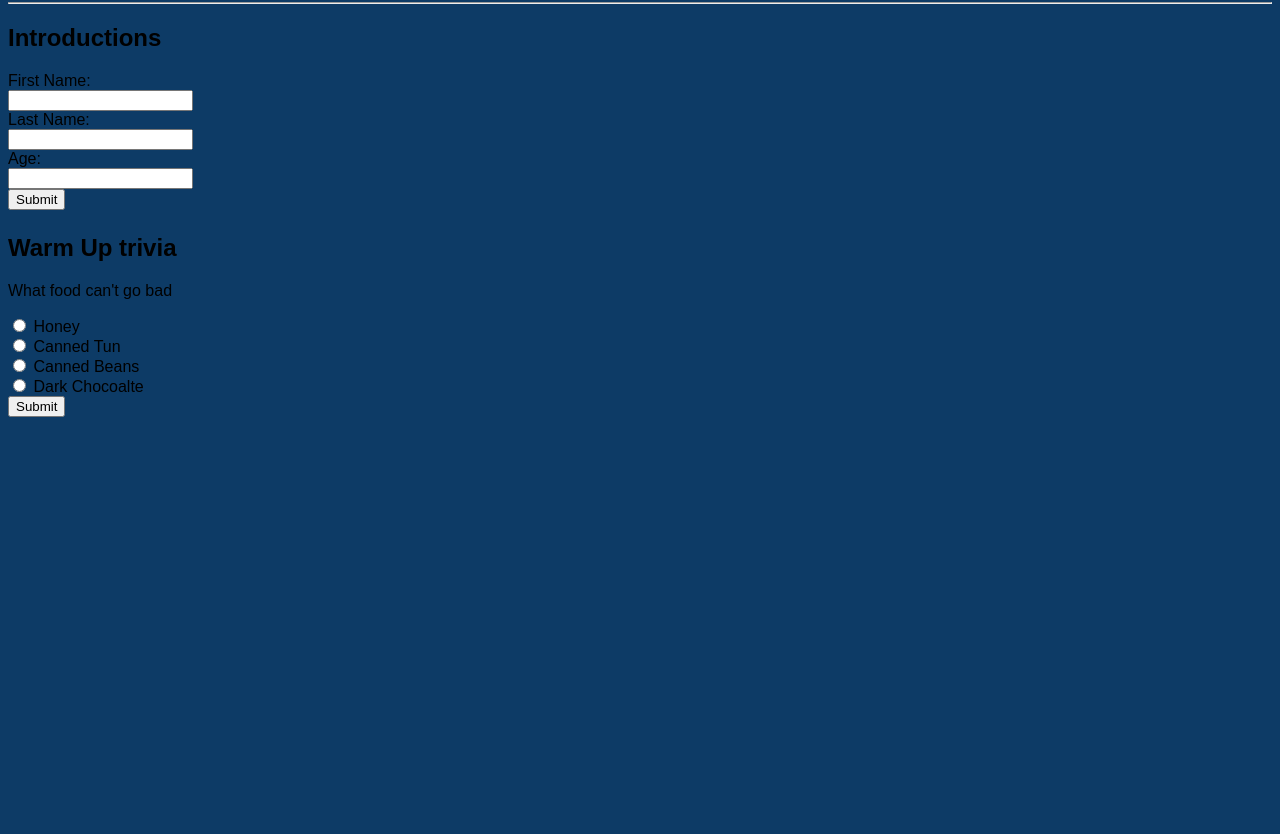
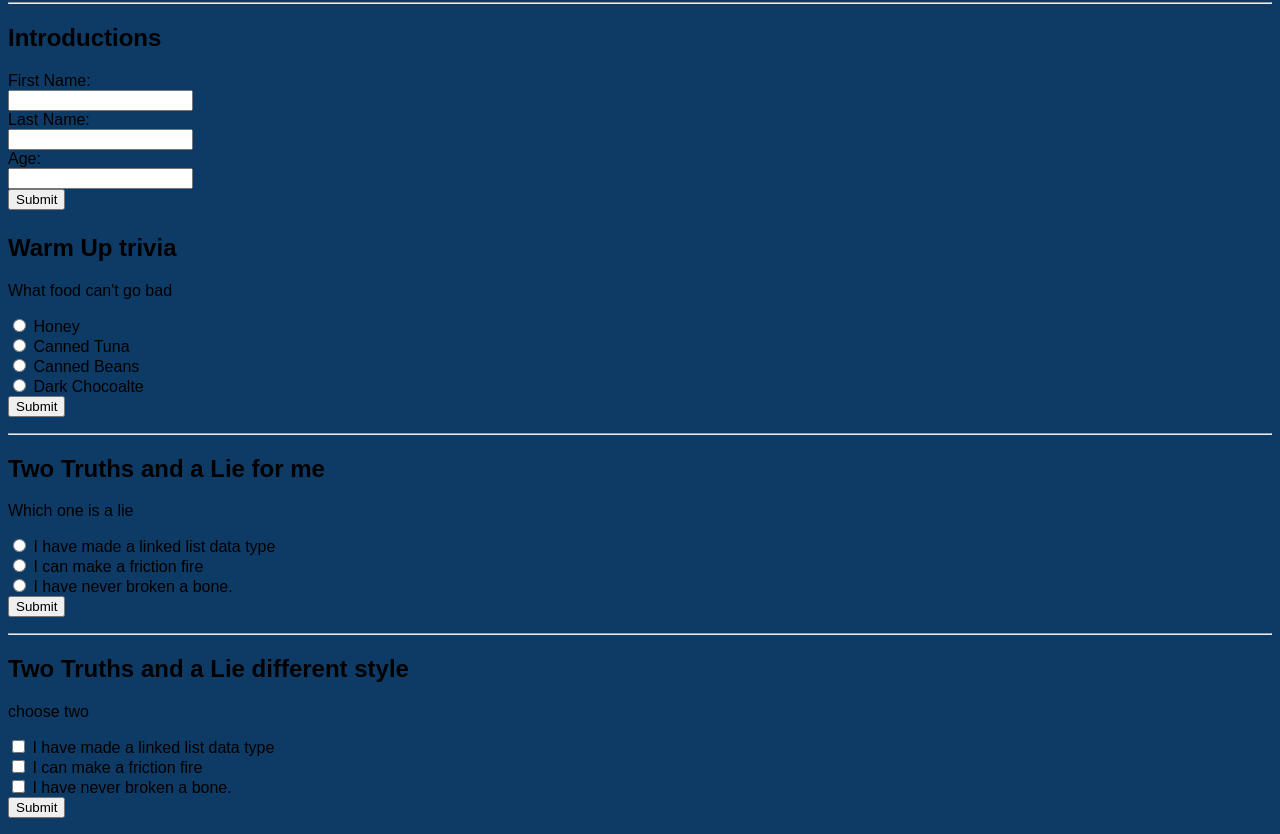
Before and after one commit to GCpeeper/Day14_copy, a plain HTML site: page index.html in a window 1280 px wide. Shown: the part 132-966 px from the top of the page. Before the commit the page ends 800 px from the top, so only its background shows below. Drawn offline with Linux system fonts and the light colour scheme; a web font is replaced by a local one.

Commit message:
added checkboxes

```diff
--- a/index.html
+++ b/index.html
@@ -57,17 +57,49 @@
       <h2>Warm Up trivia</h2>
       <p>What food can't go bad</p>
       <form action="">
-          <input type="radio" id="honey" name="trivia1" value="honey">
+          <input type="radio" id="honey" name="trivia1">
           <label for="trivia1-a">Honey</label><br>
-          <input type="radio" id="tuna" name="trivia1" value="bread">
-          <label for="trivia1-b">Canned Tun</label><br>
-          <input type="radio" id="beans" name="trivia1" value="milk">
+          <input type="radio" id="tuna" name="trivia1">
+          <label for="trivia1-b">Canned Tuna</label><br>
+          <input type="radio" id="beans" name="trivia1">
           <label for="trivia1-c">Canned Beans</label><br>
-          <input type="radio" id="chocoalte" name="trivia1" value="cheese">
+          <input type="radio" id="chocoalte" name="trivia1">
           <label for="trivia1-d">Dark Chocoalte</label><br>
       </form>
       <input type="button" value="Submit" onclick="checkTrivia1();">
       <p id="trivia1-answer"></p>
+      <hr>
+
+      <h2>Two Truths and a Lie for me</h2>
+
+      <p>Which one is a lie</p>
+      <form action="">
+          <input type="radio" id="list" name="truth">
+          <label for="truth1">I have made a linked list data type</label><br>
+          <input type="radio" id="fire" name="truth">
+          <label for="truth2">I can make a friction fire</label><br>
+          <input type="radio" id="bone" name="truth">
+          <label for="truth3">I have never broken a bone.</label><br>
+      </form>
+      <input type="button" value="Submit" onclick="checkRadioLie();">
+      <p id="lie-answer"></p>
+
+      <hr>
+      <h2>Two Truths and a Lie different style</h2>
+      <p>choose two</p>
+      <form action="">
+        <input type="checkbox" id="list2" name="truth">
+        <label for="truth1">I have made a linked list data type</label><br>
+        <input type="checkbox" id="fire2" name="truth">
+        <label for="truth2">I can make a friction fire</label><br>
+        <input type="checkbox" id="bone2" name="truth">
+        <label for="truth3">I have never broken a bone.</label><br>
+      </form>
+      <input type="button" value="Submit" onclick="checkCheckBoxLie();">
+      <p id="checkbox-answer"></p>
+
+
+
 
       <script src="js/truth.js"></script>
     </body>
--- a/js/truth.js
+++ b/js/truth.js
@@ -27,3 +27,16 @@ function checkTrivia1() {
         trivia_answer.innerHTML = fname + " sorry but you are incorrect. Try again if you want!";
     }
 }
+
+function checkRadioLie() {
+    let lie_answer = document.getElementById("lie-answer");
+
+    let lie = document.getElementById("bone").checked; // Check if the bone radio button is checked
+
+    // Check if the user selected the correct answer
+    if (lie) {
+        lie_answer.innerHTML = "Correct! I have broken bones Good job " + fname + "!";
+    } else {
+        lie_answer.innerHTML = fname + " sorry but you are incorrect. Try again if you want!";
+    }
+}
```
